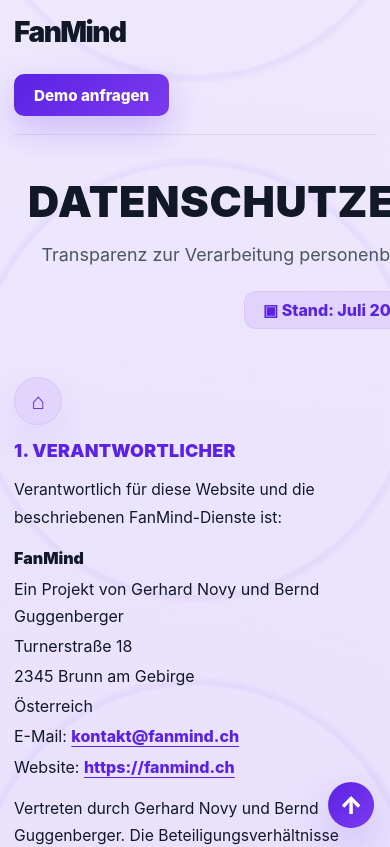
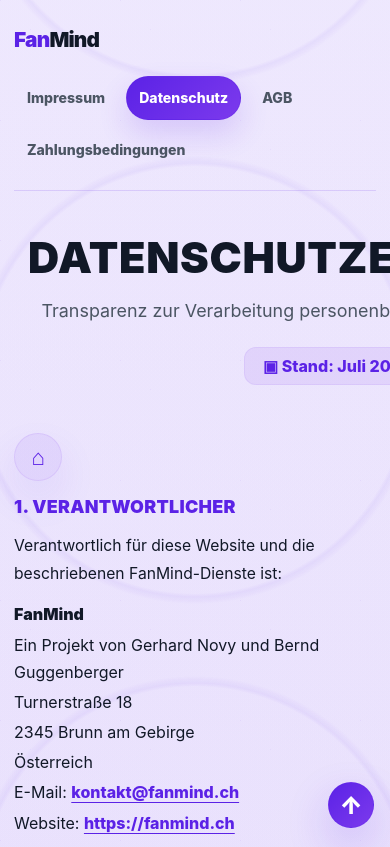
Before and after one commit to Bernds-tech/FanMind, a Next.js app: page /datenschutz in a window 390 px wide. Shown: the top 847 px of the page. Built offline with nearby package versions, Linux system fonts and the light colour scheme.

Commit message:
Unify legal page navigation

```diff
--- a/src/app/datenschutz/page.tsx
+++ b/src/app/datenschutz/page.tsx
@@ -1,5 +1,6 @@
 import type { Metadata } from "next";
 import Link from "next/link";
+import LegalTopHeader from "@/components/LegalTopHeader";
 import styles from "./datenschutz.module.css";
 
 export const metadata: Metadata = {
@@ -20,10 +21,7 @@
   { href: "/datenschutz", label: "Datenschutz" },
   { href: "/agb", label: "AGB" },
   { href: "/zahlungsbedingungen", label: "Zahlungsbedingungen" },
-  { href: "/avv", label: "AVV" },
-  { href: "/roadmap", label: "Roadmap" },
-  { href: "/login", label: "Login" },
-  { href: "/register", label: "Registrieren" },
+  { href: "mailto:kontakt@fanmind.ch", label: "Kontakt" },
 ];
 
 const sections: PrivacySection[] = [
@@ -542,8 +540,8 @@
           verarbeiten.
         </p>
         <p>
-          FanMind verarbeitet solche Kundendaten regelmäßig als Auftragsverarbeiter. Informationen
-          zur Auftragsverarbeitung sind unter <Link href="/avv">/avv</Link> abrufbar.
+          Soweit FanMind personenbezogene Daten im Auftrag eines Kunden verarbeitet, wird die
+          Auftragsverarbeitung bei Bedarf individuell vertraglich geregelt.
         </p>
       </>
     ),
@@ -600,18 +598,7 @@
       <div className={styles.watermark} aria-hidden="true" />
       <div className={styles.dotPattern} aria-hidden="true" />
       <div className={styles.shell}>
-        <header className={styles.topNav}>
-          <Link className={styles.logoLink} href="/" aria-label="Zur FanMind Startseite">
-            <span>Fan</span>Mind
-          </Link>
-          <nav aria-label="Hauptnavigation">
-            <Link href="/#produkt">Produkt</Link>
-            <Link href="/roadmap">Roadmap</Link>
-            <Link href="/#preise">Preise</Link>
-            <Link href="/impressum">Impressum</Link>
-            <Link className={styles.demoButton} href="/register">Demo anfragen</Link>
-          </nav>
-        </header>
+        <LegalTopHeader active="datenschutz" />
 
         <section className={styles.hero} aria-labelledby="privacy-title">
           <h1 id="privacy-title">Datenschutzerklärung</h1>
--- a/src/app/landing-v2/page.tsx
+++ b/src/app/landing-v2/page.tsx
@@ -653,7 +653,7 @@
     title: "Pilot anfragen",
     text: "Schreib uns eine Nachricht zu deinem Use Case und zum passenden Pilot-Setup.",
     cta: "Pilot anfragen",
-    href: "mailto:anfrage@fanmind.ch?subject=Pilot%20anfragen",
+    href: "mailto:kontakt@fanmind.ch?subject=Pilot%20anfragen",
     tone: "blue",
   },
   {
@@ -693,7 +693,6 @@
       { label: "Datenschutz", href: "/datenschutz" },
       { label: "AGB", href: "/agb" },
       { label: "Zahlungsbedingungen", href: "/zahlungsbedingungen" },
-      { label: "AVV", href: "/avv" },
     ],
   },
   {
--- a/src/app/register/page.tsx
+++ b/src/app/register/page.tsx
@@ -691,7 +691,7 @@
               </div>
               <div className={styles.previewActions}>
                 <a className={styles.primaryLink} href={registerPlanHref("starter", language)}>{language === "en" ? "Start with Starter" : "Mit Starter starten"}</a>
-                <a className={styles.secondaryLink} href="mailto:anfrage@fanmind.ch?subject=FanMind%20Demo%20anfragen">{language === "en" ? "Request demo" : "Zugang anfragen"}</a>
+                <a className={styles.secondaryLink} href="mailto:kontakt@fanmind.ch?subject=FanMind%20Demo%20anfragen">{language === "en" ? "Request demo" : "Zugang anfragen"}</a>
               </div>
               {error && <p className={styles.error} role="alert">{error}</p>}
               <p className={styles.notice}>{language === "en" ? "No productive Growth/Agency activation, no payment and no subscription billing are created here." : "Hier wird keine produktive Growth-/Agency-Freischaltung, keine Zahlung und keine Subscription-Abrechnung erstellt."}</p>
--- a/src/app/roadmap/page.tsx
+++ b/src/app/roadmap/page.tsx
@@ -104,13 +104,12 @@
 
       <footer className={styles.siteFooter}>
         <strong>FanMind</strong>
-        <p>KI-gestütztes Fan-CRM mit manuellem Copy-&-Open-Workflow · anfrage@fanmind.ch</p>
+        <p>KI-gestütztes Fan-CRM mit manuellem Copy-&-Open-Workflow · kontakt@fanmind.ch</p>
         <nav aria-label="Footer Navigation">
           <a href="/impressum">Impressum</a>
           <a href="/datenschutz">Datenschutz</a>
           <a href="/agb">AGB</a>
           <a href="/zahlungsbedingungen">Zahlungsbedingungen</a>
-          <a href="/avv">AVV</a>
           <a href="/roadmap">Roadmap</a>
           <a href="/login">Login</a>
           <a href="/register">Registrieren</a>
--- /dev/null
+++ b/src/components/LegalTopHeader.module.css
@@ -0,0 +1,95 @@
+.header {
+  align-items: center;
+  border-bottom: 1px solid rgba(91, 34, 230, 0.14);
+  display: flex;
+  gap: 24px;
+  justify-content: space-between;
+  padding: 22px 0;
+  width: 100%;
+}
+
+.logoLink {
+  align-items: center;
+  color: #111827;
+  display: inline-flex;
+  flex: 0 0 auto;
+  font-size: 1.3rem;
+  font-weight: 900;
+  letter-spacing: -0.04em;
+  line-height: 1;
+  min-height: 44px;
+  text-decoration: none;
+}
+
+.logoLink span {
+  color: #5b22e6;
+}
+
+.nav {
+  align-items: center;
+  display: flex;
+  flex-wrap: wrap;
+  gap: 8px;
+  justify-content: flex-end;
+  min-width: 0;
+}
+
+.nav a {
+  align-items: center;
+  border: 1px solid transparent;
+  border-radius: 999px;
+  color: #4b5563;
+  display: inline-flex;
+  font-size: 0.94rem;
+  font-weight: 800;
+  line-height: 1.1;
+  min-height: 42px;
+  padding: 10px 14px;
+  text-decoration: none;
+  transition: background 160ms ease, border-color 160ms ease, color 160ms ease, transform 160ms ease;
+}
+
+.nav a:hover,
+.nav a:focus-visible {
+  color: #5b22e6;
+  border-color: rgba(91, 34, 230, 0.22);
+  background: rgba(91, 34, 230, 0.07);
+}
+
+.nav a:focus-visible {
+  outline: 3px solid rgba(124, 58, 237, 0.24);
+  outline-offset: 2px;
+}
+
+.nav a.activeLink {
+  background: linear-gradient(135deg, #5b22e6, #7c3aed);
+  border-color: rgba(91, 34, 230, 0.24);
+  box-shadow: 0 14px 30px rgba(91, 34, 230, 0.16);
+  color: #ffffff;
+}
+
+.nav a.activeLink:hover,
+.nav a.activeLink:focus-visible {
+  color: #ffffff;
+  transform: translateY(-1px);
+}
+
+@media (max-width: 720px) {
+  .header {
+    align-items: flex-start;
+    flex-direction: column;
+    gap: 14px;
+    padding: 18px 0;
+  }
+
+  .nav {
+    justify-content: flex-start;
+    width: 100%;
+  }
+
+  .nav a {
+    font-size: 0.88rem;
+    min-height: 44px;
+    padding: 10px 12px;
+  }
+}
--- /dev/null
+++ b/src/components/LegalTopHeader.tsx
@@ -0,0 +1,41 @@
+import Link from "next/link";
+import styles from "./LegalTopHeader.module.css";
+
+type LegalTopHeaderKey = "impressum" | "datenschutz" | "agb" | "zahlungsbedingungen";
+
+type LegalTopHeaderProps = {
+  active: LegalTopHeaderKey;
+};
+
+const legalNavigation: Array<{ href: string; label: string; key: LegalTopHeaderKey }> = [
+  { href: "/impressum", label: "Impressum", key: "impressum" },
+  { href: "/datenschutz", label: "Datenschutz", key: "datenschutz" },
+  { href: "/agb", label: "AGB", key: "agb" },
+  { href: "/zahlungsbedingungen", label: "Zahlungsbedingungen", key: "zahlungsbedingungen" },
+];
+
+export default function LegalTopHeader({ active }: LegalTopHeaderProps) {
+  return (
+    <header className={styles.header}>
+      <Link className={styles.logoLink} href="/" aria-label="Zur FanMind Startseite">
+        <span>Fan</span>Mind
+      </Link>
+      <nav className={styles.nav} aria-label="Rechtsseiten Navigation">
+        {legalNavigation.map((item) => {
+          const isActive = item.key === active;
+
+          return (
+            <Link
+              className={isActive ? styles.activeLink : undefined}
+              href={item.href}
+              key={item.key}
+              aria-current={isActive ? "page" : undefined}
+            >
+              {item.label}
+            </Link>
+          );
+        })}
+      </nav>
+    </header>
+  );
+}
```
Also changed, not shown: src/app/agb/page.tsx (+7 -10 lines), src/app/avv/page.tsx (+2 -13 lines), src/app/impressum/page.tsx (+6 -4 lines), src/app/zahlungsbedingungen/page.tsx (+6 -7 lines), src/components/LegalPage.tsx (+1 -9 lines).
